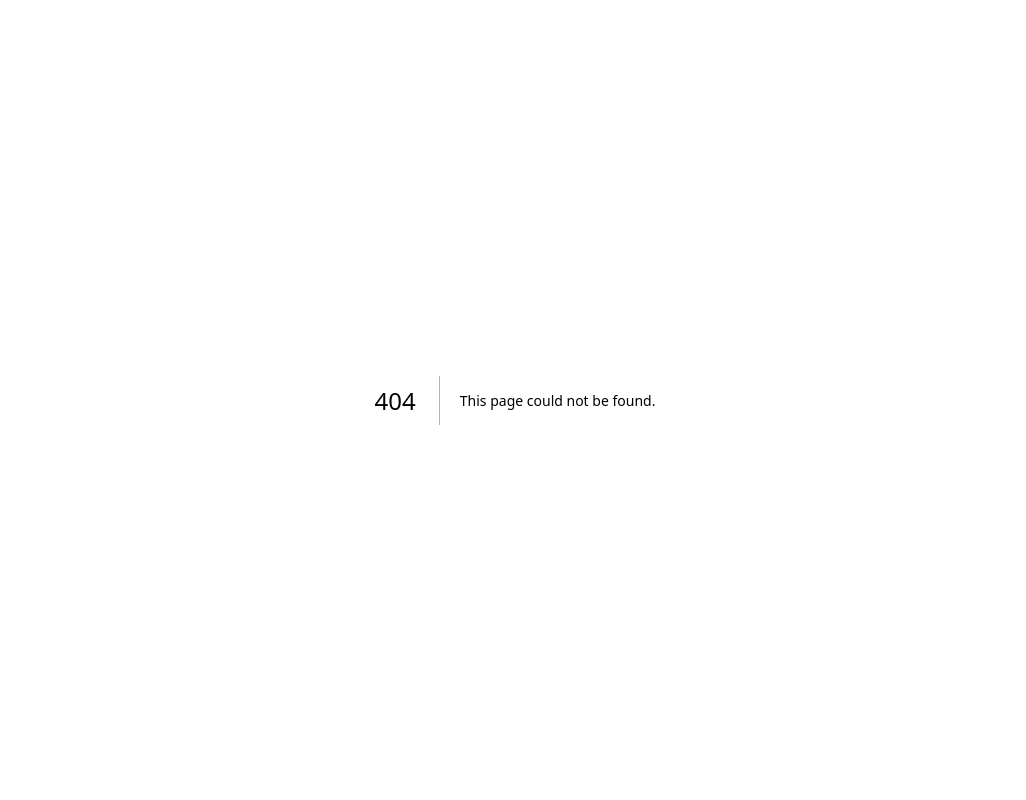
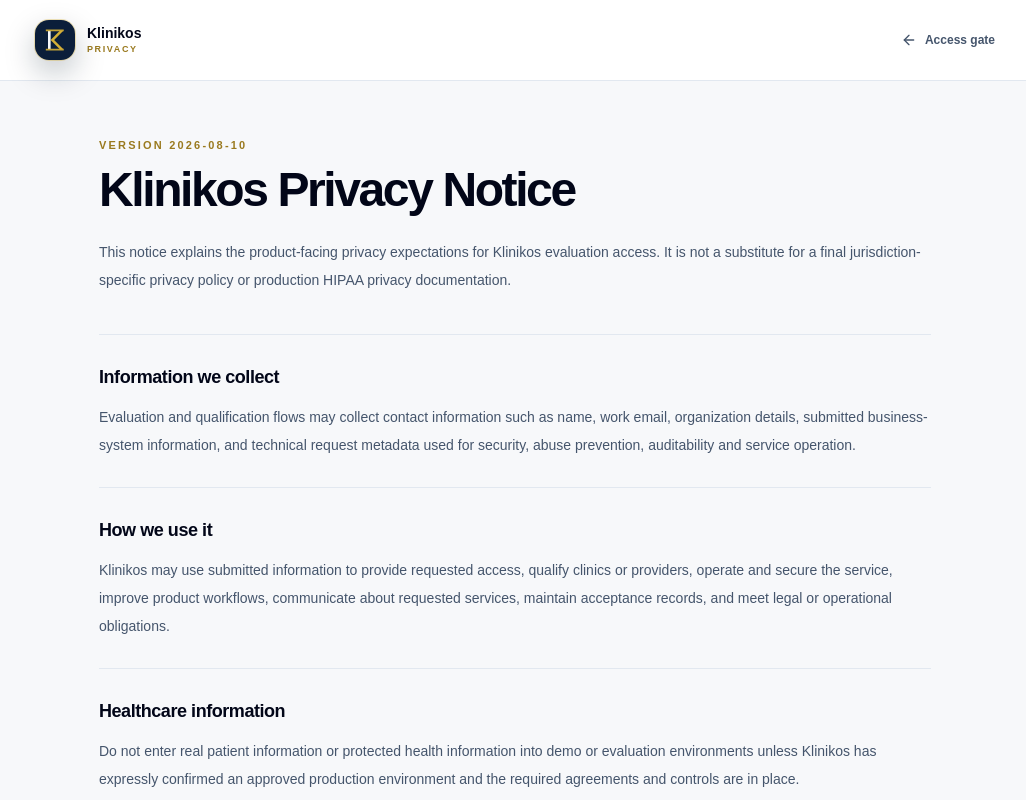
Before and after one commit to jcamacho611/Clinicos-by-Zumi, a Next.js app: page /legal/privacy in a window 1280 px wide. Before the commit this address had no page. Shown: the top 800 px of the page, without its empty margins (125-1151 px from the left). Built offline with nearby package versions, Linux system fonts and the light colour scheme.

Commit message:
legal: add concise privacy notice

```diff
--- /dev/null
+++ b/src/app/legal/privacy/page.tsx
@@ -0,0 +1,14 @@
+import Link from "next/link";
+import { ArrowLeft } from "lucide-react";
+import { BrandMark } from "@/components/clinic/brand-mark";
+
+export default function PrivacyPage() {
+  return <main className="min-h-screen bg-[#f7f8fa] text-slate-950"><header className="border-b border-slate-200 bg-white"><div className="mx-auto flex h-20 max-w-5xl items-center px-5 sm:px-8"><Link className="flex items-center gap-3" href="/"><BrandMark /><div><p className="text-sm font-extrabold">Klinikos</p><p className="text-[9px] font-bold uppercase tracking-[.18em] text-[#9a7a1f]">Privacy</p></div></Link><Link className="ml-auto flex items-center gap-2 text-xs font-bold text-slate-600" href="/access"><ArrowLeft className="size-4" /> Access gate</Link></div></header><article className="mx-auto max-w-4xl px-5 py-14 sm:px-8"><p className="text-[11px] font-extrabold uppercase tracking-[.2em] text-[#9a7a1f]">Version 2026-08-10</p><h1 className="mt-3 text-4xl font-extrabold tracking-[-.05em] sm:text-5xl">Klinikos Privacy Notice</h1><p className="mt-6 text-sm leading-7 text-slate-600">This notice explains the product-facing privacy expectations for Klinikos evaluation access. It is not a substitute for a final jurisdiction-specific privacy policy or production HIPAA privacy documentation.</p><div className="mt-10 divide-y divide-slate-200 border-y border-slate-200">{[
+["Information we collect", "Evaluation and qualification flows may collect contact information such as name, work email, organization details, submitted business-system information, and technical request metadata used for security, abuse prevention, auditability and service operation."],
+["How we use it", "Klinikos may use submitted information to provide requested access, qualify clinics or providers, operate and secure the service, improve product workflows, communicate about requested services, maintain acceptance records, and meet legal or operational obligations."],
+["Healthcare information", "Do not enter real patient information or protected health information into demo or evaluation environments unless Klinikos has expressly confirmed an approved production environment and the required agreements and controls are in place."],
+["Sharing", "Klinikos should limit sharing to service providers and professional partners necessary to operate, secure, support or provide the service, subject to applicable contractual and legal requirements. Production healthcare vendors require separate review where PHI may be involved."],
+["Retention and security", "Information should be retained only as needed for legitimate product, security, contractual and legal purposes and protected using appropriate technical and organizational controls. Production retention and deletion rules may differ by customer and regulatory context."],
+["Choices", "You may choose not to submit optional information. Certain access, qualification, security or contractual information may be required to use protected product surfaces or production services."],
+].map(([title, body]) => <section className="py-7" key={title}><h2 className="text-lg font-extrabold tracking-[-.025em]">{title}</h2><p className="mt-3 text-sm leading-7 text-slate-600">{body}</p></section>)}</div><p className="mt-8 text-xs leading-6 text-slate-500">Before public commercial launch, this notice should be reviewed and expanded by counsel for applicable state, federal and international privacy requirements.</p></article></main>;
+}
```
